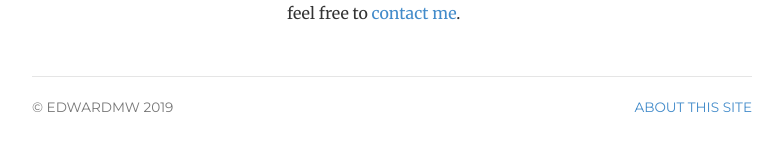
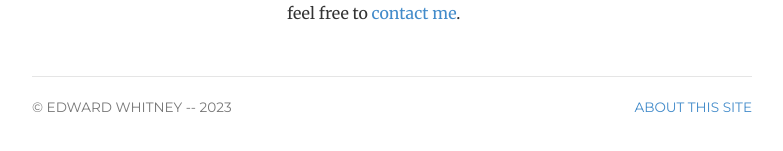
Before and after one commit to edwardmw/edwardmwhitney, a Jekyll site: the page built from index.html, in a window 1280 px wide. Shown: the part 614-765 px from the top of the page, without its empty margins (248-1031 px from the left). Built offline with Jekyll 4.4.1, drawn with Linux system fonts in a browser that asks for light colours.

Commit message:
copyright 2023

```diff
--- a/_includes/footer.html
+++ b/_includes/footer.html
@@ -1,7 +1,7 @@
 <div class="footer">
 	<div class="row">
 	<div class="col-sm-8">
-	<p><small>&copy; edwardmw 2019</small></p>
+	<p><small>&copy; Edward Whitney -- 2023</small></p>
 	</div>
 	<div class="col-sm-4">
 	<p class="pull-right"><small><a href="/about" title="About this site">About this site</a></small></p>
```
